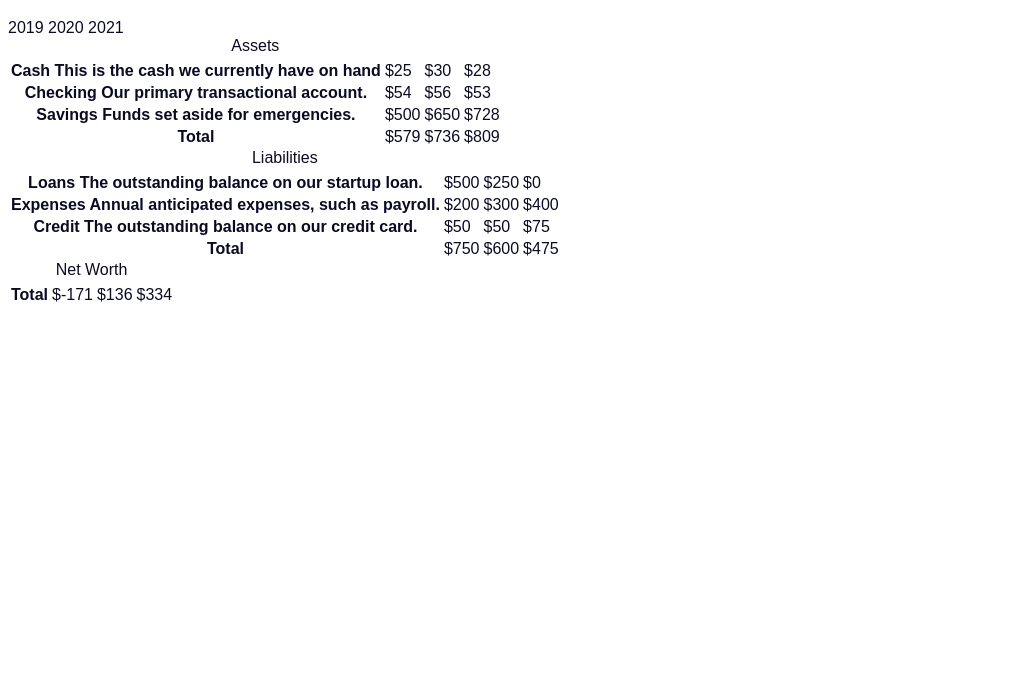
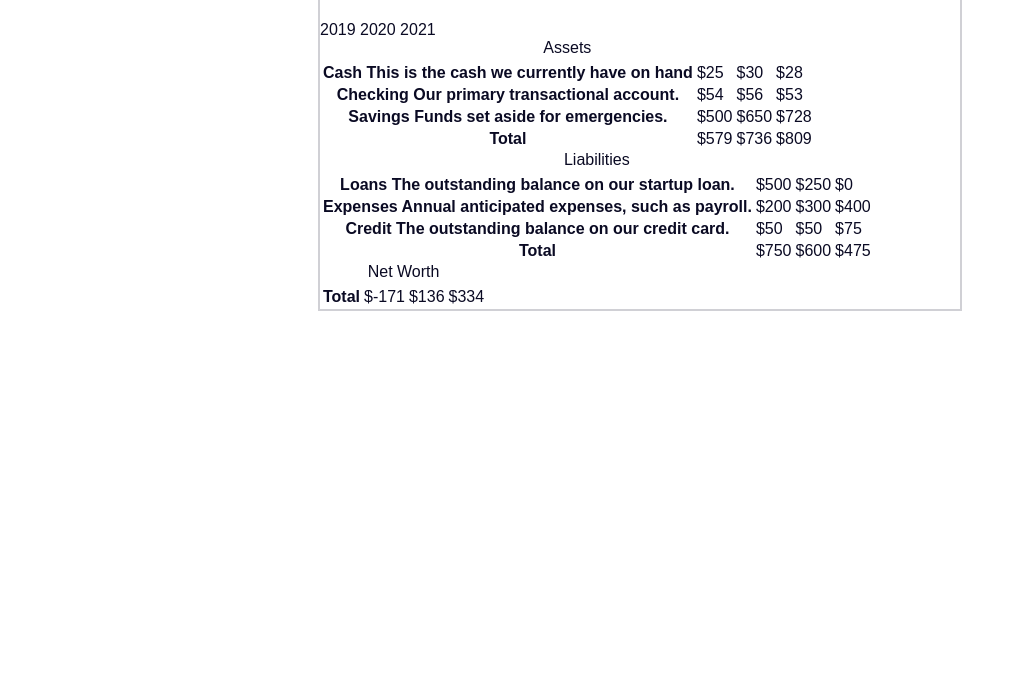
Before and after one commit to AaronJHarvey/Balance-Sheet, a plain HTML site: page src/index.html in a window 1280 px wide. Shown: the part 106-800 px from the top of the page, without its empty margins (0-1017 px from the left). Drawn offline with Linux system fonts and the light colour scheme.

Commit message:
Adds border to table using section element selector

```diff
--- a/src/styles.css
+++ b/src/styles.css
@@ -40,3 +40,9 @@ h1 .flex span:first-of-type {
 h1 .flex span:last-of-type {
 	font-size: 1.2em;
 }
+
+section {
+	max-width: 40rem;
+	margin: 0 auto;
+	border: 2px solid #d0d0d5;
+}
```
